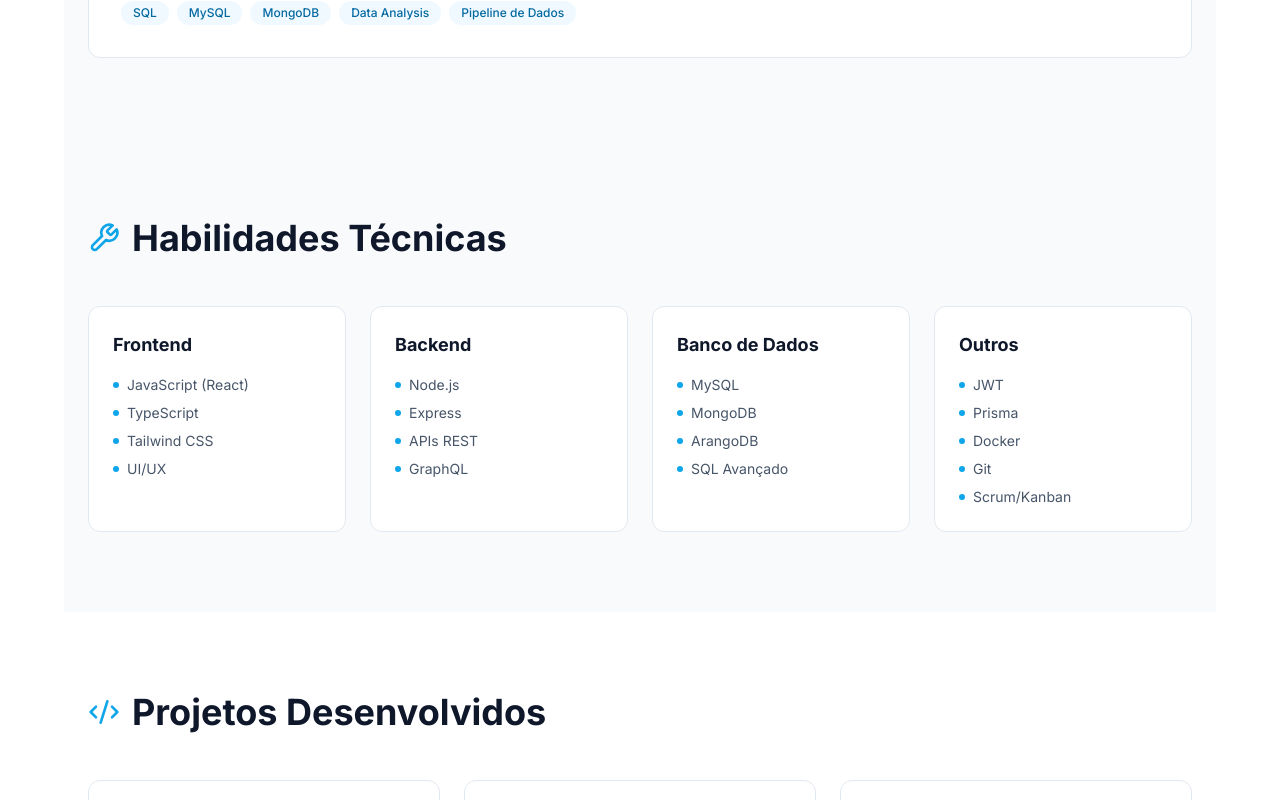
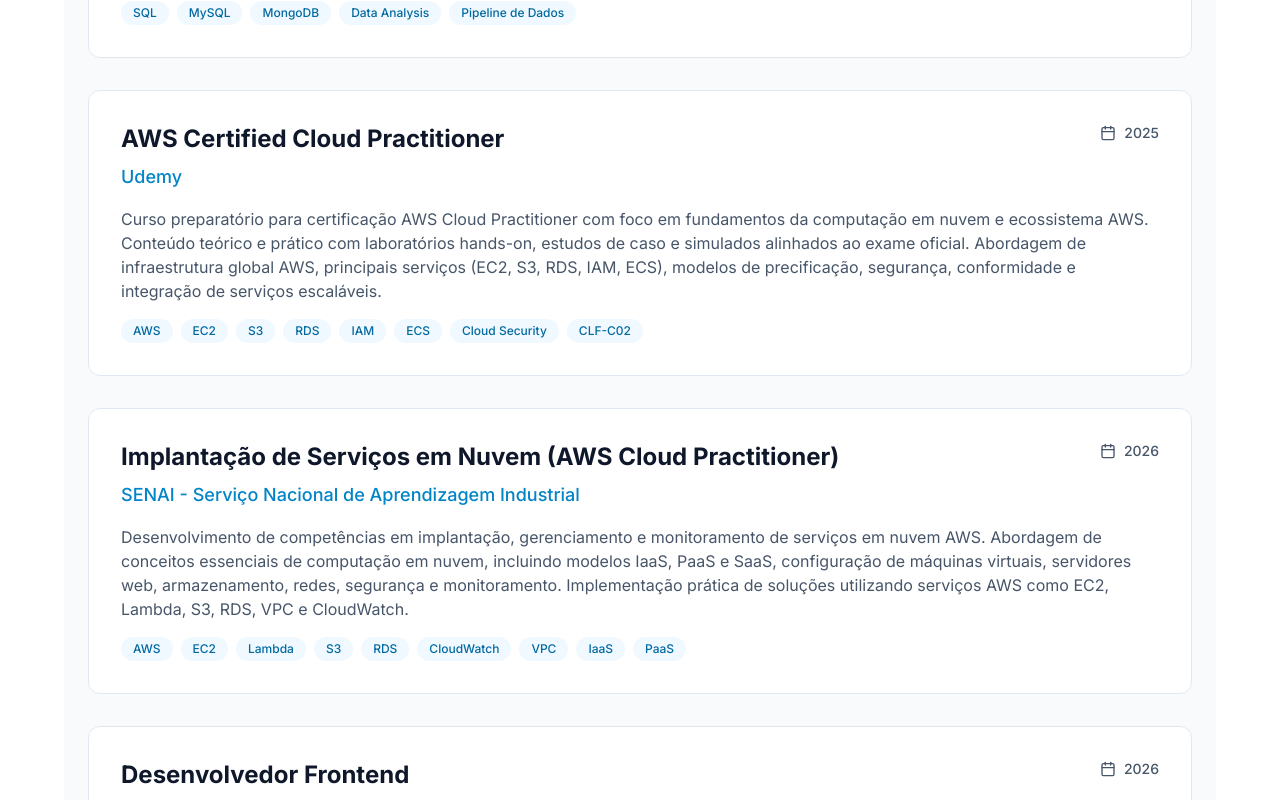
Before and after one commit to Velten1/portfolio, a Next.js app: page /experience in a window 1280 px wide. Shown: the part 2240-3040 px from the top of the page. Built offline with nearby package versions, Linux system fonts and the light colour scheme.

Commit message:
feat: adiciona novas certificações e cursos à seção de experiência

```diff
--- a/app/experience/page.tsx
+++ b/app/experience/page.tsx
@@ -40,6 +40,27 @@ const education = [
     period: '2025',
     description: 'Modelagem e otimização de bancos de dados relacionais e não-relacionais. Criação de pipelines de dados e consultas SQL avançadas para análise. Análise e visualização de dados para suporte a decisões estratégicas.',
     highlights: ['SQL', 'MySQL', 'MongoDB', 'Data Analysis', 'Pipeline de Dados'],
+  },
+  {
+    title: 'AWS Certified Cloud Practitioner',
+    institution: 'Udemy',
+    period: '2025',
+    description: 'Curso preparatório para certificação AWS Cloud Practitioner com foco em fundamentos da computação em nuvem e ecossistema AWS. Conteúdo teórico e prático com laboratórios hands-on, estudos de caso e simulados alinhados ao exame oficial. Abordagem de infraestrutura global AWS, principais serviços (EC2, S3, RDS, IAM, ECS), modelos de precificação, segurança, conformidade e integração de serviços escaláveis.',
+    highlights: ['AWS', 'EC2', 'S3', 'RDS', 'IAM', 'ECS', 'Cloud Security', 'CLF-C02'],
+  },
+  {
+    title: 'Implantação de Serviços em Nuvem (AWS Cloud Practitioner)',
+    institution: 'SENAI - Serviço Nacional de Aprendizagem Industrial',
+    period: '2026',
+    description: 'Desenvolvimento de competências em implantação, gerenciamento e monitoramento de serviços em nuvem AWS. Abordagem de conceitos essenciais de computação em nuvem, incluindo modelos IaaS, PaaS e SaaS, configuração de máquinas virtuais, servidores web, armazenamento, redes, segurança e monitoramento. Implementação prática de soluções utilizando serviços AWS como EC2, Lambda, S3, RDS, VPC e CloudWatch.',
+    highlights: ['AWS', 'EC2', 'Lambda', 'S3', 'RDS', 'CloudWatch', 'VPC', 'IaaS', 'PaaS'],
+  },
+  {
+    title: 'Desenvolvedor Frontend',
+    institution: 'SENAI - Serviço Nacional de Aprendizagem Industrial',
+    period: '2026',
+    description: 'Desenvolvimento front-end com ênfase em interfaces web funcionais, responsivas e amigáveis ao usuário. Fundamentos de HTML5, CSS3 e JavaScript, incluindo semântica, Flexbox, manipulação do DOM, eventos e lógica de programação. Exploração de bibliotecas e frameworks, conceitos de UI/UX (tipografia, cores, navegabilidade, prototipação) e desenvolvimento completo de websites desde briefing até publicação.',
+    highlights: ['HTML5', 'CSS3', 'JavaScript', 'UI/UX', 'Flexbox', 'Frameworks'],
   },
 ]
 
```
